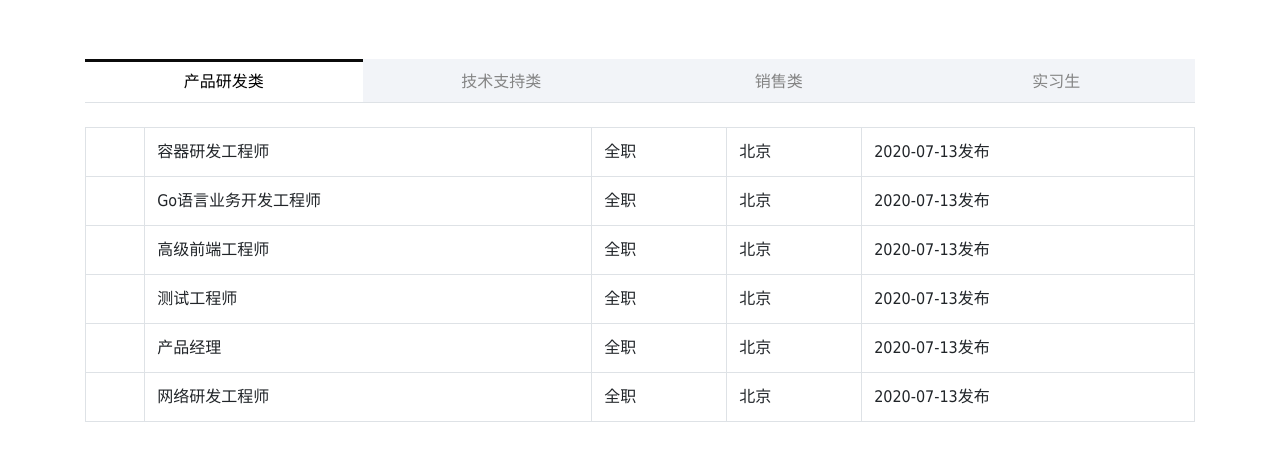
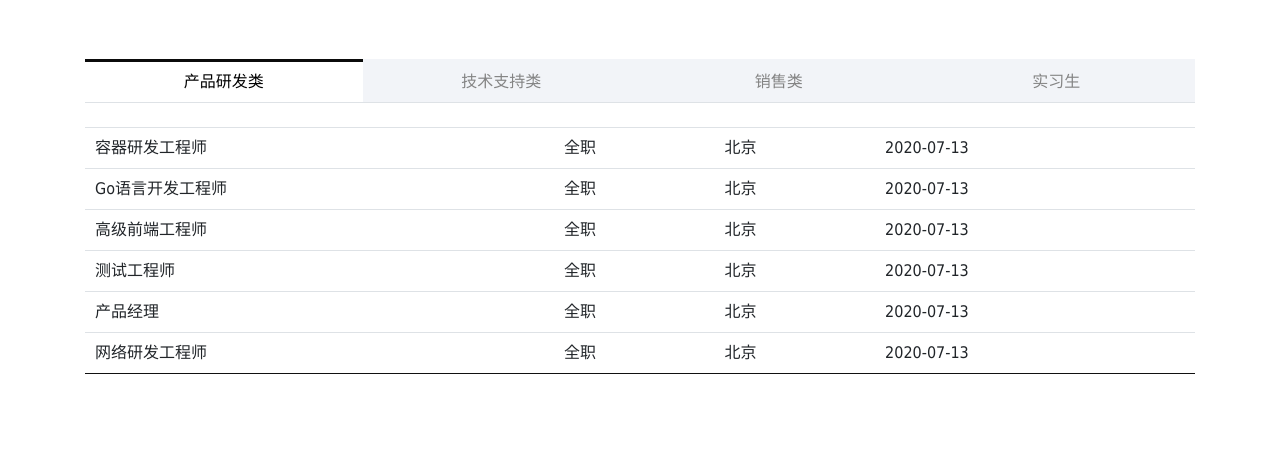
Before and after one commit to wujiahao-cloud/wujiahao-cloud.github.io, a plain HTML site: page html/aboutus/join.html in a window 1280 px wide. Shown: the part 217-688 px from the top of the page. Drawn offline with Linux system fonts and the light colour scheme.

Commit message:
新增加入我们页职位详情描述，修改footer

```diff
--- a/css/common.css
+++ b/css/common.css
@@ -127,7 +127,7 @@ input::-webkit-inner-spin-button{
 }
 
 .footer {
-    padding: 10px 0;
+    padding: 80px 0 0;
     background-color: #0b0b0b;
 }
 .footer .foot-content {
--- /dev/null
+++ b/data/development.json
@@ -0,0 +1,45 @@
+{
+  "data": [
+    {
+      "position": "容器研发工程师",
+      "type": "全职",
+      "workplace": "北京",
+      "date": "2020-07-13",
+      "detail": "岗位指责：<br/>1.参与多云环境下Kubernetes和相关组件的研发工作",
+      "requirement": "岗位要求：<br/>1. 计算机相关专业本科及以上，有两年相关产品研发经验；<br/>2. 极强的学习能力和动力，对未知技术和领域能快速掌握并实践；<br/>3. 熟练掌握Linux操作系统原理，Internet网络原理；<br/>4. 深刻理解Linux容器技术原理<br/>5. 熟练掌握golang开发<br/>6. 熟练掌握Docker技术<br/>7. 熟悉 DevOps 流程，关注开源 CI/CD 技术工具<br/>8. 具备任一以下知识背景者优先考虑：\n  a) 微服务和12factor应用研发经验\n  b) 使用过OpenShifit，Rancher，GKE，Anthos等平台和技术\n9. 在开源社群活跃并有积极贡献者优先"
+    },
+    {
+      "position": "Go语言开发工程师",
+      "type": "全职",
+      "workplace": "北京",
+      "date": "2020-07-13",
+      "detail": "岗位指责：<br/>1.负责多云管理平台的业务后端开发，为前端提供稳定可靠的API；<br/>2.熟练使用单元测试，自动化等方式优化和提升代码质量；<br/>3.理解用户需求，将用户需求转化为可靠的系统解决方案。",
+      "requirement": "岗位要求：<br/>1. 计算机相关专业本科及以上，有两年相关产品研发经验；<br/>2. 极强的学习能力和动力，对未知技术和领域能快速掌握并实践；<br/>3. 熟练掌握Linux操作系统原理，Internet网络原理；<br/>4. 深刻理解Linux容器技术原理<br/>5. 熟练掌握golang开发<br/>6. 熟练掌握Docker技术<br/>7. 熟悉 DevOps 流程，关注开源 CI/CD 技术工具<br/>8. 具备任一以下知识背景者优先考虑：\n  a) 微服务和12factor应用研发经验\n  b) 使用过OpenShifit，Rancher，GKE，Anthos等平台和技术\n9. 在开源社群活跃并有积极贡献者优先"
+    },
+    {
+      "position": "高级前端工程师",
+      "type": "全职",
+      "workplace": "北京",
+      "date": "2020-07-13",
+      "detail": "岗位指责：<br/>1.负责多云管理平台的HTML5 web app产品开发；<br/>2.根据产品原型图，通过css/javascript/html和后端API配合实现web交互页面；<br/>3.改进和完善前端架构，持续提高开发效率和质量。",
+      "requirement": "岗位要求：<br/>1. 计算机相关专业本科及以上，有两年相关产品研发经验；<br/>2. 极强的学习能力和动力，对未知技术和领域能快速掌握并实践；<br/>3. 熟练掌握Linux操作系统原理，Internet网络原理；<br/>4. 深刻理解Linux容器技术原理<br/>5. 熟练掌握golang开发<br/>6. 熟练掌握Docker技术<br/>7. 熟悉 DevOps 流程，关注开源 CI/CD 技术工具<br/>8. 具备任一以下知识背景者优先考虑：\n  a) 微服务和12factor应用研发经验\n  b) 使用过OpenShifit，Rancher，GKE，Anthos等平台和技术\n9. 在开源社群活跃并有积极贡献者优先"
+    },
+    {
+      "position": "测试工程师",
+      "type": "全职",
+      "workplace": "北京",
+      "date": "2020-07-13"
+    },
+    {
+      "position": "产品经理",
+      "type": "全职",
+      "workplace": "北京",
+      "date": "2020-07-13"
+    },
+    {
+      "position": "网络研发工程师",
+      "type": "全职",
+      "workplace": "北京",
+      "date": "2020-07-13"
+    }
+  ]}
--- /dev/null
+++ b/data/sale.json
@@ -0,0 +1,19 @@
+{
+  "data": [
+    {
+      "position": "云计算销售总监",
+      "type": "全职",
+      "workplace": "北京",
+      "date": "2020-07-13",
+      "detail": "岗位指责：<br/>1. 针对客户业务需求进行系统建设规划及相关文档的撰写；<br/>2. 配合销售，挖掘业务机会；<br/>",
+      "requirement": "岗位要求：<br/>1、负责公有云及多云管理产品销售工作；<br/>2、深入了解产品，分析市场和竞品，结合用户痛点，有效推进销售工作；<br/>3、根据产品的客户反馈，主动推动产品迭代；"
+    },
+    {
+      "position": "市场专员",
+      "type": "全职",
+      "workplace": "北京",
+      "date": "2020-07-13",
+      "detail": "岗位指责：<br/>1、新媒体运营：运营公司双微一抖和知乎，根据公司营销计划撰写高质量创意文章、排版及美化，提升品牌知名度，增加粉丝粘性；<br/>2、社群运营：对公司核心粉丝用户群制定运营方案，拉新维护、提纯、保持活跃、配合转化工作；<br/>3、活动执行：策划并执行营销推广活动，制定多种营销推广策略促进活动招募，跟踪活动效果，对数据进行分析复盘；",
+      "requirement": "岗位要求：<br/>1. 计算机相关专业本科及以上，有两年相关产品研发经验；<br/>2. 极强的学习能力和动力，对未知技术和领域能快速掌握并实践；<br/>3. 熟练掌握Linux操作系统原理，Internet网络原理；<br/>4. 深刻理解Linux容器技术原理<br/>5. 熟练掌握golang开发<br/>6. 熟练掌握Docker技术<br/>7. 熟悉 DevOps 流程，关注开源 CI/CD 技术工具<br/>8. 具备任一以下知识背景者优先考虑：\n  a) 微服务和12factor应用研发经验\n  b) 使用过OpenShifit，Rancher，GKE，Anthos等平台和技术\n9. 在开源社群活跃并有积极贡献者优先"
+    }
+  ]}
--- /dev/null
+++ b/data/support.json
@@ -0,0 +1,19 @@
+{
+  "data": [
+    {
+      "position": "技术支持工程师",
+      "type": "全职",
+      "workplace": "北京",
+      "date": "2020-07-13",
+      "detail": "岗位指责：<br/>1. 针对客户业务需求进行系统建设规划及相关文档的撰写；<br/>2. 配合销售，挖掘业务机会；<br/>",
+      "requirement": "岗位要求：<br/>1. 计算机相关专业本科及以上，有两年相关产品研发经验；<br/>2. 极强的学习能力和动力，对未知技术和领域能快速掌握并实践；<br/>3. 熟练掌握Linux操作系统原理，Internet网络原理；<br/>4. 深刻理解Linux容器技术原理<br/>5. 熟练掌握golang开发<br/>6. 熟练掌握Docker技术<br/>7. 熟悉 DevOps 流程，关注开源 CI/CD 技术工具<br/>8. 具备任一以下知识背景者优先考虑：\n  a) 微服务和12factor应用研发经验\n  b) 使用过OpenShifit，Rancher，GKE，Anthos等平台和技术\n9. 在开源社群活跃并有积极贡献者优先"
+    },
+    {
+      "position": "售前方案工程师",
+      "type": "全职",
+      "workplace": "北京",
+      "date": "2020-07-13",
+      "detail": "岗位指责：<br/>1. 针对客户业务需求进行系统建设规划及相关文档的撰写；<br/>2. 配合销售，挖掘业务机会；<br/>3. 签约项目里程碑推动，保障项目顺利上限；<br/>4. 对合作项目进行监理，对原厂交付项目进行管理。",
+      "requirement": "岗位要求：<br/>1. 计算机相关专业本科及以上，有两年相关产品研发经验；<br/>2. 极强的学习能力和动力，对未知技术和领域能快速掌握并实践；<br/>3. 熟练掌握Linux操作系统原理，Internet网络原理；<br/>4. 深刻理解Linux容器技术原理<br/>5. 熟练掌握golang开发<br/>6. 熟练掌握Docker技术<br/>7. 熟悉 DevOps 流程，关注开源 CI/CD 技术工具<br/>8. 具备任一以下知识背景者优先考虑：\n  a) 微服务和12factor应用研发经验\n  b) 使用过OpenShifit，Rancher，GKE，Anthos等平台和技术\n9. 在开源社群活跃并有积极贡献者优先"
+    }
+  ]}
--- /dev/null
+++ b/data/trainee.json
@@ -0,0 +1,20 @@
+{
+  "data": [
+    {
+      "position": "UI设计实习生",
+      "type": "全职",
+      "workplace": "北京",
+      "date": "2020-07-13",
+      "detail": "岗位指责：<br/>1. 针对客户业务需求进行系统建设规划及相关文档的撰写；<br/>2. 配合销售，挖掘业务机会；<br/>",
+
+      "requirement": "岗位要求：<br/>1、负责云平台产品相关设计、官网设计、改版和更新工作；<br/>2、负责宣传海报、活动背景、VI的设计工作；<br/>3、负责与产品经理沟通，明确设计内容和细节；<br/>4、完成公司安排的其他图片设计与处理工作。"
+    },
+    {
+      "position": "测试实习生",
+      "type": "全职",
+      "workplace": "北京",
+      "date": "2020-07-13",
+      "detail": "岗位指责：<br/>1.Review设计文档，提供feedback，撰写test plan；<br/>2.设计高质量的测试用例，负责产品回归测试及新功能测试；<br/>3.发现bug后能快速定位问题，并帮助开发解决问题；<br/>4.和产品及开发团队紧密合作，实现产品快速迭代。",
+      "requirement": "岗位要求：<br/>1. 计算机相关专业本科及以上，有两年相关产品研发经验；<br/>2. 极强的学习能力和动力，对未知技术和领域能快速掌握并实践；<br/>3. 熟练掌握Linux操作系统原理，Internet网络原理；<br/>4. 深刻理解Linux容器技术原理<br/>5. 熟练掌握golang开发<br/>6. 熟练掌握Docker技术<br/>7. 熟悉 DevOps 流程，关注开源 CI/CD 技术工具<br/>8. 具备任一以下知识背景者优先考虑：\n  a) 微服务和12factor应用研发经验\n  b) 使用过OpenShifit，Rancher，GKE，Anthos等平台和技术\n9. 在开源社群活跃并有积极贡献者优先"
+    }
+  ]}
--- a/html/aboutus/join.html
+++ b/html/aboutus/join.html
@@ -4,7 +4,7 @@
     <meta charset="UTF-8">
     <title>易通云 - 加入我们</title>
     <link rel="stylesheet" href="../../css/bootstrap.min.css">
-    <link rel="stylesheet" href="../../css/bootstrap-table.min.css">
+    <link rel="stylesheet" href="../../css/jquery.dataTables.min.css">
     <link rel="stylesheet" href="../../css/reset.css">
     <link rel="stylesheet" href="../../css/common.css">
     <link rel="stylesheet" href="../../css/aboutus/join.css">
@@ -52,16 +52,60 @@
             </div>
             <div class="tab-content">
                 <div id="menu1" class=" tab-pane active">
-                    <table  data-detail-view="true" data-detail-formatter="treeDetail" id="table1" class="table table-hover"></table>
+                    <table id="table1" class="table table-hover" style="width: 100%;">
+                        <thead>
+                        <tr>
+                            <th style="width:50%"></th>
+                            <th style="width:15%"></th>
+                            <th style="width:15%"></th>
+                            <th style="width:20%"></th>
+                        </tr>
+                        </thead>
+                        <tbody>
+                        </tbody>
+                    </table>
                 </div>
                 <div id="menu2" class=" tab-pane ">
-                    <table id="table2" class="table table-hover"></table>
+                    <table id="table2" class="table table-hover table-full-width" style="width: 100%;">
+                        <thead>
+                        <tr>
+                            <th style="width:50%"></th>
+                            <th style="width:15%"></th>
+                            <th style="width:15%"></th>
+                            <th style="width:20%"></th>
+                        </tr>
+                        </thead>
+                        <tbody>
+                        </tbody>
+                    </table>
                 </div>
                 <div id="menu3" class=" tab-pane">
-                    <table id="table3" class="table table-hover"></table>
+                    <table id="table3" class="table table-hover table-full-width" style="width: 100%;">
+                        <thead>
+                        <tr>
+                            <th style="width:50%"></th>
+                            <th style="width:15%"></th>
+                            <th style="width:15%"></th>
+                            <th style="width:20%"></th>
+                        </tr>
+                        </thead>
+                        <tbody>
+                        </tbody>
+                    </table>
                 </div>
                 <div id="menu4" class=" tab-pane">
-                    <table id="table4" class="table table-hover"></table>
+                    <table id="table4" class="table table-hover table-full-width" style="width: 100%;">
+                        <thead>
+                        <tr>
+                            <th style="width:50%"></th>
+                            <th style="width:15%"></th>
+                            <th style="width:15%"></th>
+                            <th style="width:20%"></th>
+                        </tr>
+                        </thead>
+                        <tbody>
+                        </tbody>
+                    </table>
                 </div>
             </div>
         </div>
@@ -138,165 +182,88 @@
 </div>
 <script src="../../js/jquery-3.4.1.min.js"></script>
 <script src="../../js/bootstrap.min.js"></script>
-<script src="../../js/bootstrap-table.min.js"></script>
+<script src="../../js/jquery.dataTables.min.js"></script>
 <!--<script src="../../js/common.js"></script>-->
 <script>
+    function getTableData(domId, type) {
+        var oTable;
+        let $table = $(domId);
+        let tableData = []
+        $.ajax({
+            url: '/data/'+ type +'.json',
+            type: 'get',
+            success: function(data) {
+                if (data.data.length !== 0) {
+                            data.data.forEach(function(item, index) {
+                                tableData.push([item.position, item.type, item.workplace, item.date])
+                            })
+                        }
+                        oTable = $table.dataTable({
+                            "aoColumnDefs": [{
+                                //设置第一列不排序
+                                "bSortable": false,
+                                "aTargets": [0]
+                            }],
+                            "aaData": tableData,
+                            "fnCreatedRow": function(nRow, aData, iDataIndex) {
+                        $('td:eq(0)', nRow).attr('data_id', aData[0])
+                    },
+                    "paging":   false,
+                    "ordering": false,
+                    "info": false,
+                    "bFilter": false
+                })
+                $table.on('click', ' tbody td ',
+                    function() {
+                        console.log(1)
+                        var nTr = $(this).parents('tr')[0];
+                        if (oTable.fnIsOpen(nTr)) //判断是否已打开
+                        {
+                            /* This row is already open - close it */
+                            $(this).addClass("row-details-close").removeClass("row-details-open");
+                            oTable.fnClose(nTr);
+                        } else {
+                            /* Open this row */
+                            $(this).addClass("row-details-open").removeClass("row-details-close");
+                            //  alert($(this).attr("data_id"));
+                            //oTable.fnOpen( nTr,
+                            // 调用方法显示详细信息 data_id为自定义属性 存放配置ID
+                            console.log($(this))
+                            var array = data.data;
+                            for (var i = 0; i < array.length; i++) {
+                                if ($(this).attr("data_id") === array[i].position) {
+                                    var sOut = '<p style="width:70%;" class="mb-3">' + array[i].detail + '</p style="width:70%">' + array[i].requirement + '</p>';
+                                    oTable.fnOpen(nTr, sOut, 'details');
+                                }
+                            }
+                        }
+                    });
+            }
+
+        })
+
+    }
+    var oTable;
     $(document).ready(function() {
+        getTableData('#table1', 'development')
+        getTableData('#table2', 'support')
+        getTableData('#table3', 'sale')
+        getTableData('#table4', 'trainee')
+
         $('.nav-item').eq(3).children().eq(0).css('color', '#fff').css('cursor', 'default').css('font-size', '18px').css('font-weight', 'bold')
         $('.header').css('background-color', 'rgb(11, 11, 11)')
-        $('#table1').bootstrapTable({
-            columns: [{
-                field: 'position',
-                title: '职位'
-            }, {
-                field: 'type',
-                title: '类型'
-            }, {
-                field: 'workplace',
-                title: '工作地点'
-            },{
-                field: 'date',
-                title: '发布日期'
-            }
-            ],
-            data: [{
-                id: 1,
-                position: '容器研发工程师',
-                type: '全职',
-                workplace:'北京',
-                date: '2020-07-13发布'
-            }, {
-                id: 2,
-                position: 'Go语言业务开发工程师',
-                type: '全职',
-                workplace:'北京',
-                date: '2020-07-13发布'
-            }, {
-                id: 3,
-                position: '高级前端工程师',
-                type: '全职',
-                workplace:'北京',
-                date: '2020-07-13发布'
-            }, {
-                id: 4,
-                position: '测试工程师',
-                type: '全职',
-                workplace:'北京',
-                date: '2020-07-13发布'
-            },{
-                id: 5,
-                position: '产品经理',
-                type: '全职',
-                workplace:'北京',
-                date: '2020-07-13发布'
-            }, {
-                id: 6,
-                position: '网络研发工程师',
-                type: '全职',
-                workplace:'北京',
-                date: '2020-07-13发布'
-            }]
-        })
-        $('#table2').bootstrapTable({
-            columns: [{
-                field: 'position',
-                title: '职位'
-            }, {
-                field: 'type',
-                title: '类型'
-            }, {
-                field: 'workplace',
-                title: '工作地点'
-            },{
-                field: 'date',
-                title: '发布日期'
-            }
-            ],
-            data: [{
-                id: 1,
-                position: '技术支持工程师-售后',
-                type: '全职',
-                workplace:'北京',
-                date: '2020-07-13发布'
-            }, {
-                id: 2,
-                position: '售前方案工程师',
-                type: '全职',
-                workplace:'北京',
-                date: '2020-07-13发布'
-            }]
-        })
-        $('#table3').bootstrapTable({
-            columns: [{
-                field: 'position',
-                title: '职位'
-            }, {
-                field: 'type',
-                title: '类型'
-            }, {
-                field: 'workplace',
-                title: '工作地点'
-            },{
-                field: 'date',
-                title: '发布日期'
-            }
-            ],
-            data: [{
-                id: 1,
-                position: '云计算销售总监',
-                type: '全职',
-                workplace:'北京',
-                date: '2020-07-13发布'
-            }, {
-                id: 2,
-                position: '行业销售经理',
-                type: '全职',
-                workplace:'北京',
-                date: '2020-07-13发布'
-            }, {
-                id: 3,
-                position: '市场专员',
-                type: '全职',
-                workplace:'北京',
-                date: '2020-07-13发布'
-            }, {
-                id: 4,
-                position: '制造业行业销售经理/总监',
-                type: '全职',
-                workplace:'北京',
-                date: '2020-07-13发布'
-            }]
-        })
-        $('#table4').bootstrapTable({
-            columns: [{
-                field: 'position',
-                title: '职位'
-            }, {
-                field: 'type',
-                title: '类型'
-            }, {
-                field: 'workplace',
-                title: '工作地点'
-            },{
-                field: 'date',
-                title: '发布日期'
-            }
-            ],
-            data: [{
-                id: 1,
-                position: 'UI设计实习生',
-                type: '全职',
-                workplace:'北京',
-                date: '2020-07-13发布'
-            }, {
-                id: 2,
-                position: '测试实习生',
-                type: '全职',
-                workplace:'北京',
-                date: '2020-07-13发布'
-            }]
-        })
-    })
+
+        // oTable = $("#table1").dataTable({
+        //     "aoColumnDefs": [{
+        //         //设置第一列不排序
+        //         "bSortable": false,
+        //         "aTargets": [0]
+        //     }],
+        //     //"aaSorting": [[1, 'asc']],//排序
+        //
+        // });
+
+    });
     $('.switch-item').click(function() {
         if ($(this).prop('class').includes('click')) {
             return;
@@ -304,6 +271,7 @@
             $('.switch-item').eq($(this).index()).stop().addClass('click').siblings().removeClass('click').css('transition', 'all linear .3s 0s')
             $(".switch-content").eq($(this).index()).addClass('click').siblings().removeClass('click')
             $(".switch-content").fadeOut(0).eq($(this).index()).fadeIn(300)
+            console.log(12)
         }
     })
 </script>
```
Also changed, not shown: css/jquery.dataTables.min.css (added), js/jquery.dataTables.min.js (added).
